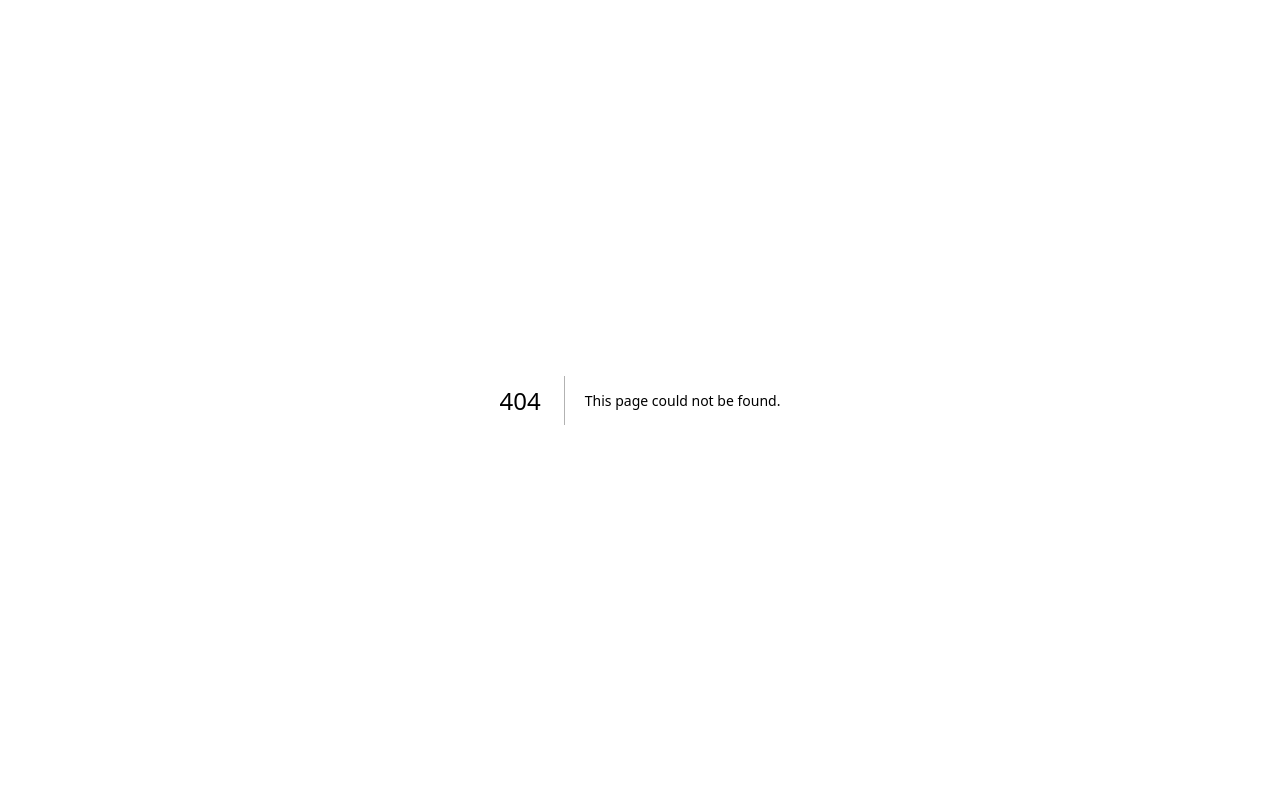
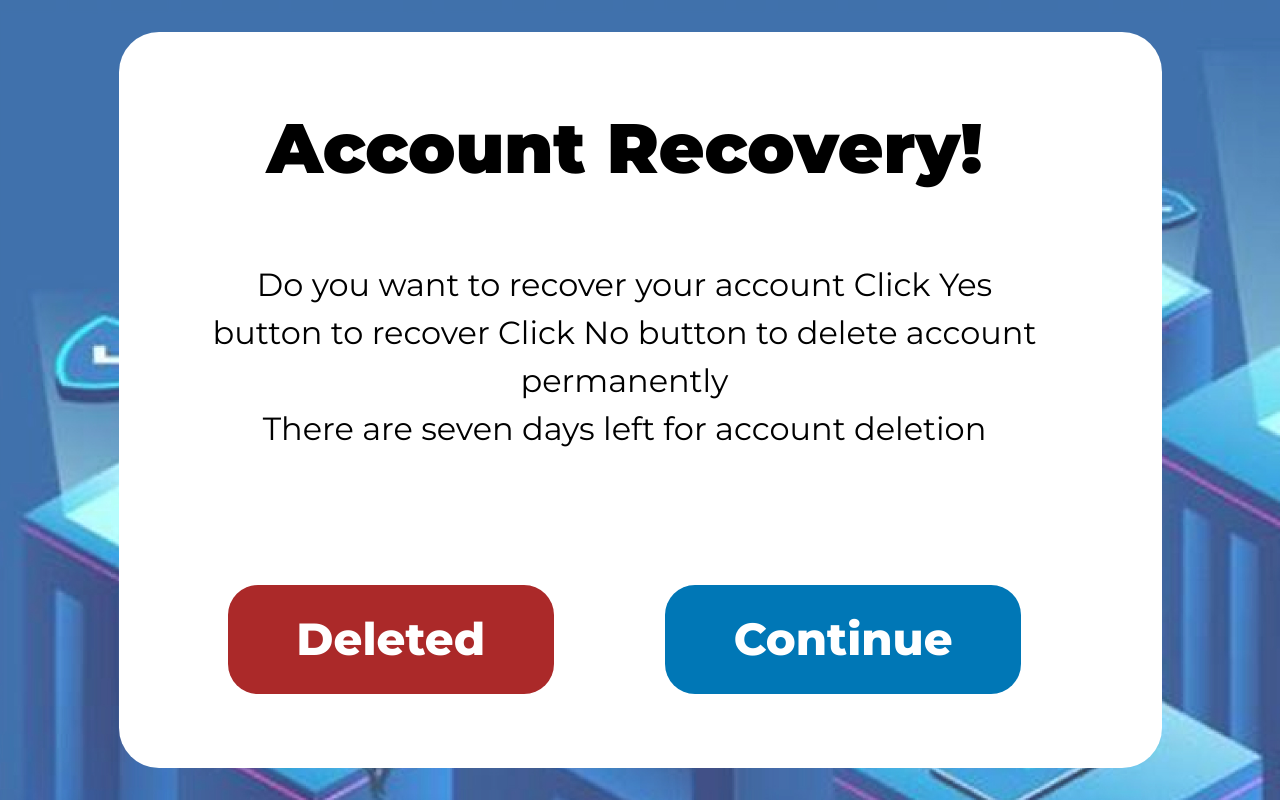
Before and after one commit to emmarodev/tast-frontend, a Next.js app: page /account-recovery in a window 1280 px wide. Before the commit this address had no page. Built offline with nearby package versions, Linux system fonts and the light colour scheme.

Commit message:
Create account recovery page

```diff
--- /dev/null
+++ b/app/(auth)/account-recovery/page.tsx
@@ -0,0 +1,32 @@
+function AccountRecovery() {
+  return (
+    <section className="text-center">
+      <header className="mb-[69px]">
+        <h1 className="font-black text-[70px] leading-[85.33px]">
+          Account Recovery!
+        </h1>
+      </header>
+
+      <main className="mb-[132px] max-w-[842px] text-[32px]">
+        <p>
+          Do you want to recover your account Click Yes button to recover Click
+          No button to delete account permanently
+        </p>
+        <p>There are seven days left for account deletion</p>
+      </main>
+
+      <footer className="flex gap-x-[6.938rem] justify-center">
+        <button className="bg-[#AB2929] text-white rounded-[30px] px-[4.3rem] py-[1.688rem] text-[2.813rem] leading-[3.429rem] font-extrabold">
+          Deleted
+        </button>
+        <button className="bg-[#0077B6] text-white rounded-[30px] px-[4.3rem] py-[1.688rem] text-[2.813rem] leading-[3.429rem] font-extrabold">
+          Continue
+        </button>
+      </footer>
+    </section>
+  );
+  1;
+}
+11;
+
+export default AccountRecovery;
--- a/app/(auth)/change-password/page.tsx
+++ b/app/(auth)/change-password/page.tsx
@@ -0,0 +1,9 @@
+import React from 'react'
+
+function page() {
+  return (
+    <div>page</div>
+  )
+}
+
+export default page
```
